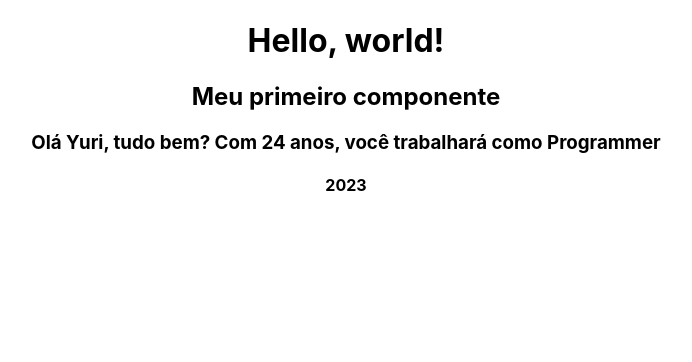
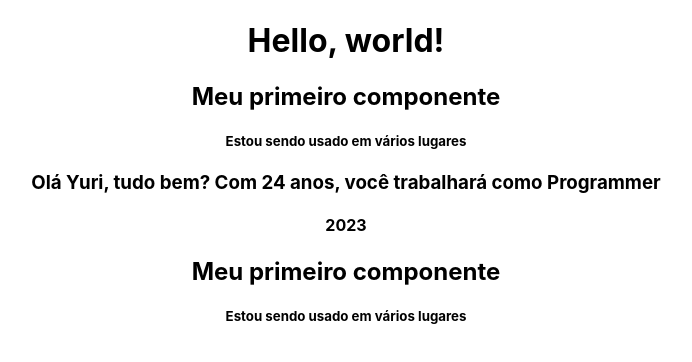
Before and after one commit to YuriCF1/Proj.Study-React-2, a React (Create React App) app in the folder hello-world/: page / in a window 1280 px wide. Shown: the top 362 px of the page, without its empty margins (294-986 px from the left). Built offline with nearby package versions, Linux system fonts and the light colour scheme.

Commit message:
Herance of components

```diff
--- a/hello-world/src/App.js
+++ b/hello-world/src/App.js
@@ -12,6 +12,7 @@ function App() {
       <h1 className="teste">Hello, world!</h1>
       <FirstComponent />
       <TemplateExpressions />
+      <FirstComponent />
     </div>
   );
 }
--- a/hello-world/src/components/FirstComponent.js
+++ b/hello-world/src/components/FirstComponent.js
@@ -1,7 +1,10 @@
+import MyComponent from "./MyComponent";
+
 const FirstComponent = () => {
   return (
     <div>
       <h2>Meu primeiro componente</h2>
+      <MyComponent />
     </div>
   );
 };
--- /dev/null
+++ b/hello-world/src/components/MyComponent.js
@@ -0,0 +1,10 @@
+const MyComponent = () => {
+    return (
+        <div>
+            <h5>Estou sendo usado em vários lugares</h5>
+        </div>
+
+    )
+}
+
+export default MyComponent
```
